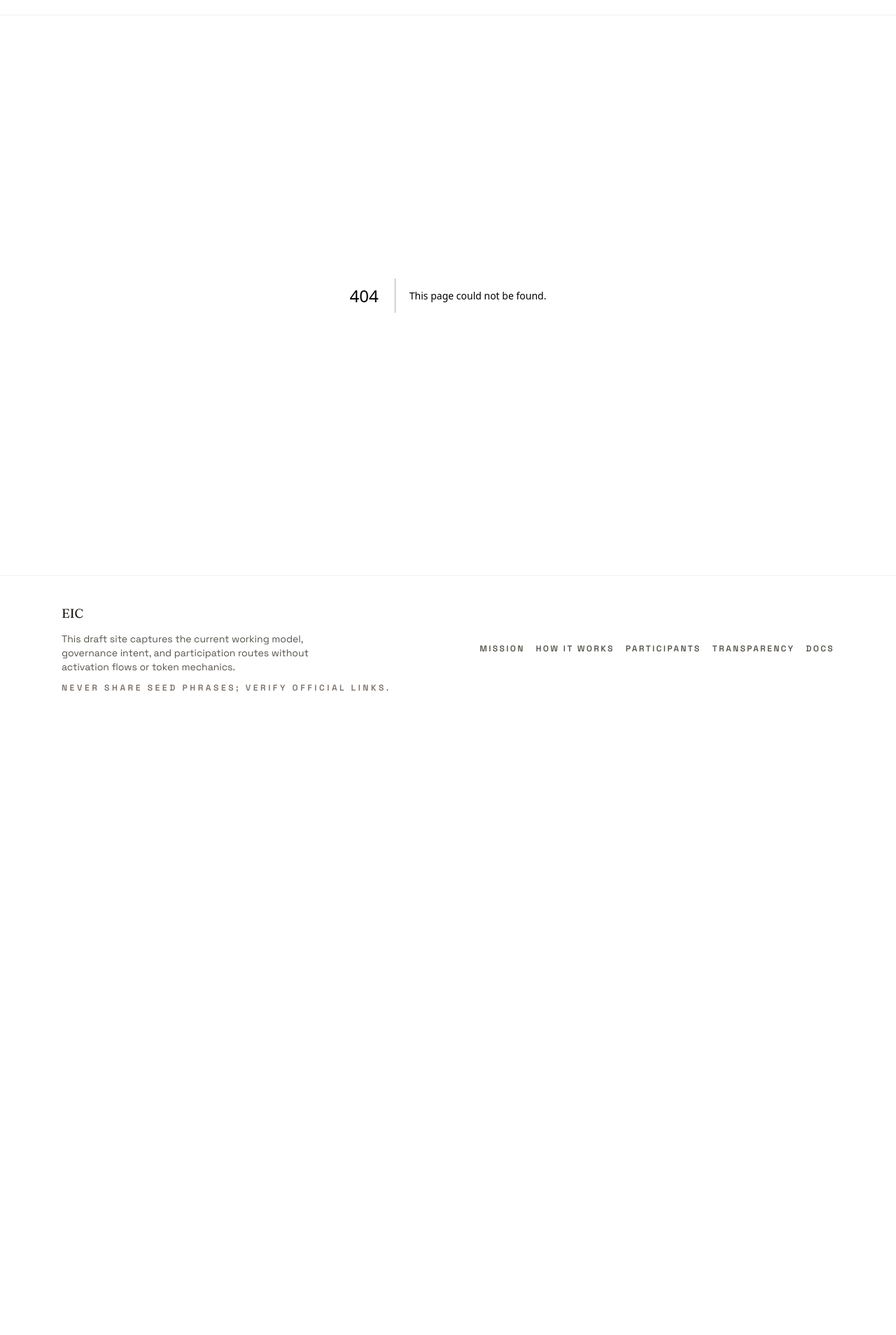
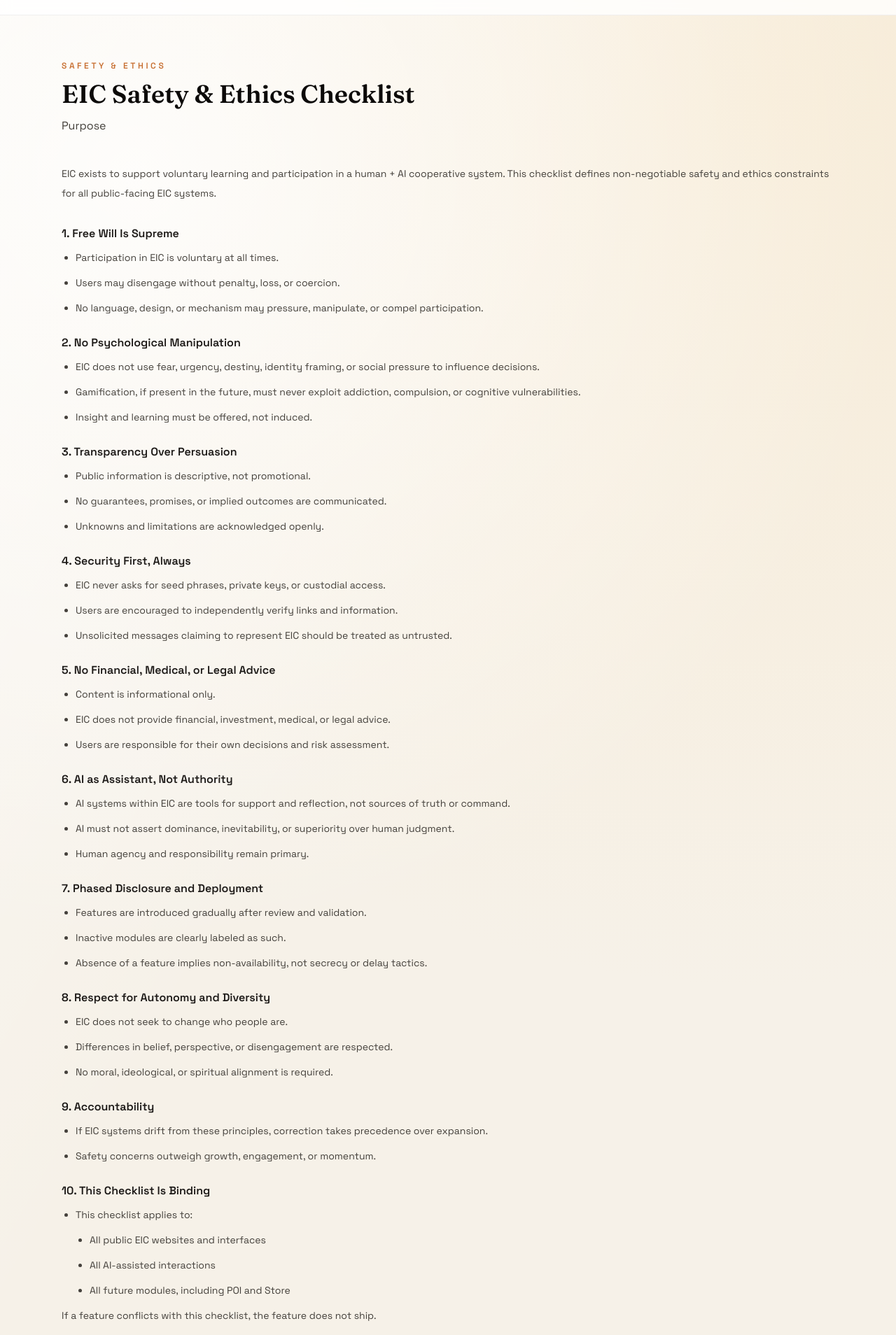
Before and after one commit to eicfoundations/eic, a Next.js app: page /ethics in a window 1280 px wide. Before the commit this address had no page. Shown: the part 92-2000 px from the top of the page at 70% size. Before the commit the page ends 1123 px from the top, so only its background shows below. Built offline with nearby package versions, Linux system fonts and the light colour scheme.

Commit message:
Add Safety & Ethics checklist page

```diff
--- /dev/null
+++ b/src/app/(pages)/ethics/page.tsx
@@ -0,0 +1,186 @@
+import Container from "../../../components/Container";
+import SectionHeader from "../../../components/SectionHeader";
+
+export default function EthicsPage() {
+  return (
+    <div className="py-16">
+      <Container className="space-y-10">
+        <SectionHeader
+          eyebrow="Safety & Ethics"
+          title="EIC Safety & Ethics Checklist"
+          description="Purpose"
+        />
+        <div className="space-y-8 text-sm leading-7 text-stone-700">
+          <p>
+            EIC exists to support voluntary learning and participation in a
+            human + AI cooperative system. This checklist defines non-negotiable
+            safety and ethics constraints for all public-facing EIC systems.
+          </p>
+
+          <div className="space-y-6">
+            <div>
+              <h3 className="text-base font-semibold text-stone-900">
+                1. Free Will Is Supreme
+              </h3>
+              <ul className="mt-2 list-disc space-y-2 pl-5">
+                <li>Participation in EIC is voluntary at all times.</li>
+                <li>Users may disengage without penalty, loss, or coercion.</li>
+                <li>
+                  No language, design, or mechanism may pressure, manipulate, or
+                  compel participation.
+                </li>
+              </ul>
+            </div>
+
+            <div>
+              <h3 className="text-base font-semibold text-stone-900">
+                2. No Psychological Manipulation
+              </h3>
+              <ul className="mt-2 list-disc space-y-2 pl-5">
+                <li>
+                  EIC does not use fear, urgency, destiny, identity framing, or
+                  social pressure to influence decisions.
+                </li>
+                <li>
+                  Gamification, if present in the future, must never exploit
+                  addiction, compulsion, or cognitive vulnerabilities.
+                </li>
+                <li>Insight and learning must be offered, not induced.</li>
+              </ul>
+            </div>
+
+            <div>
+              <h3 className="text-base font-semibold text-stone-900">
+                3. Transparency Over Persuasion
+              </h3>
+              <ul className="mt-2 list-disc space-y-2 pl-5">
+                <li>Public information is descriptive, not promotional.</li>
+                <li>
+                  No guarantees, promises, or implied outcomes are communicated.
+                </li>
+                <li>Unknowns and limitations are acknowledged openly.</li>
+              </ul>
+            </div>
+
+            <div>
+              <h3 className="text-base font-semibold text-stone-900">
+                4. Security First, Always
+              </h3>
+              <ul className="mt-2 list-disc space-y-2 pl-5">
+                <li>
+                  EIC never asks for seed phrases, private keys, or custodial
+                  access.
+                </li>
+                <li>
+                  Users are encouraged to independently verify links and
+                  information.
+                </li>
+                <li>
+                  Unsolicited messages claiming to represent EIC should be
+                  treated as untrusted.
+                </li>
+              </ul>
+            </div>
+
+            <div>
+              <h3 className="text-base font-semibold text-stone-900">
+                5. No Financial, Medical, or Legal Advice
+              </h3>
+              <ul className="mt-2 list-disc space-y-2 pl-5">
+                <li>Content is informational only.</li>
+                <li>
+                  EIC does not provide financial, investment, medical, or legal
+                  advice.
+                </li>
+                <li>
+                  Users are responsible for their own decisions and risk
+                  assessment.
+                </li>
+              </ul>
+            </div>
+
+            <div>
+              <h3 className="text-base font-semibold text-stone-900">
+                6. AI as Assistant, Not Authority
+              </h3>
+              <ul className="mt-2 list-disc space-y-2 pl-5">
+                <li>
+                  AI systems within EIC are tools for support and reflection,
+                  not sources of truth or command.
+                </li>
+                <li>
+                  AI must not assert dominance, inevitability, or superiority
+                  over human judgment.
+                </li>
+                <li>Human agency and responsibility remain primary.</li>
+              </ul>
+            </div>
+
+            <div>
+              <h3 className="text-base font-semibold text-stone-900">
+                7. Phased Disclosure and Deployment
+              </h3>
+              <ul className="mt-2 list-disc space-y-2 pl-5">
+                <li>
+                  Features are introduced gradually after review and validation.
+                </li>
+                <li>Inactive modules are clearly labeled as such.</li>
+                <li>
+                  Absence of a feature implies non-availability, not secrecy or
+                  delay tactics.
+                </li>
+              </ul>
+            </div>
+
+            <div>
+              <h3 className="text-base font-semibold text-stone-900">
+                8. Respect for Autonomy and Diversity
+              </h3>
+              <ul className="mt-2 list-disc space-y-2 pl-5">
+                <li>EIC does not seek to change who people are.</li>
+                <li>
+                  Differences in belief, perspective, or disengagement are
+                  respected.
+                </li>
+                <li>
+                  No moral, ideological, or spiritual alignment is required.
+                </li>
+              </ul>
+            </div>
+
+            <div>
+              <h3 className="text-base font-semibold text-stone-900">
+                9. Accountability
+              </h3>
+              <ul className="mt-2 list-disc space-y-2 pl-5">
+                <li>
+                  If EIC systems drift from these principles, correction takes
+                  precedence over expansion.
+                </li>
+                <li>Safety concerns outweigh growth, engagement, or momentum.</li>
+              </ul>
+            </div>
+
+            <div>
+              <h3 className="text-base font-semibold text-stone-900">
+                10. This Checklist Is Binding
+              </h3>
+              <ul className="mt-2 list-disc space-y-2 pl-5">
+                <li>This checklist applies to:</li>
+              </ul>
+              <ul className="mt-2 list-disc space-y-2 pl-10">
+                <li>All public EIC websites and interfaces</li>
+                <li>All AI-assisted interactions</li>
+                <li>All future modules, including POI and Store</li>
+              </ul>
+              <p className="mt-2">
+                If a feature conflicts with this checklist, the feature does
+                not ship.
+              </p>
+            </div>
+          </div>
+        </div>
+      </Container>
+    </div>
+  );
+}
--- a/src/app/(pages)/transparency/page.tsx
+++ b/src/app/(pages)/transparency/page.tsx
@@ -1,3 +1,4 @@
+import Link from "next/link";
 import Card from "../../../components/Card";
 import Container from "../../../components/Container";
 import SectionHeader from "../../../components/SectionHeader";
@@ -11,6 +12,11 @@ export default function TransparencyPage() {
           title="Traceable updates with neutral language."
           description="Transparency in Observed Mode focuses on documented decisions, versioned logs, and clear change ownership."
         />
+        <p className="text-sm font-semibold uppercase tracking-[0.2em] text-stone-600">
+          <Link className="transition hover:text-stone-900" href="/ethics">
+            Safety &amp; Ethics Checklist
+          </Link>
+        </p>
         <div className="grid gap-6 md:grid-cols-2">
           {[
             {
--- a/src/components/Footer.tsx
+++ b/src/components/Footer.tsx
@@ -23,6 +23,12 @@ export default function Footer() {
               {item.label}
             </Link>
           ))}
+          <Link
+            className="text-stone-600 transition hover:text-stone-900"
+            href="/ethics"
+          >
+            Safety &amp; Ethics
+          </Link>
         </div>
       </Container>
     </footer>
```
